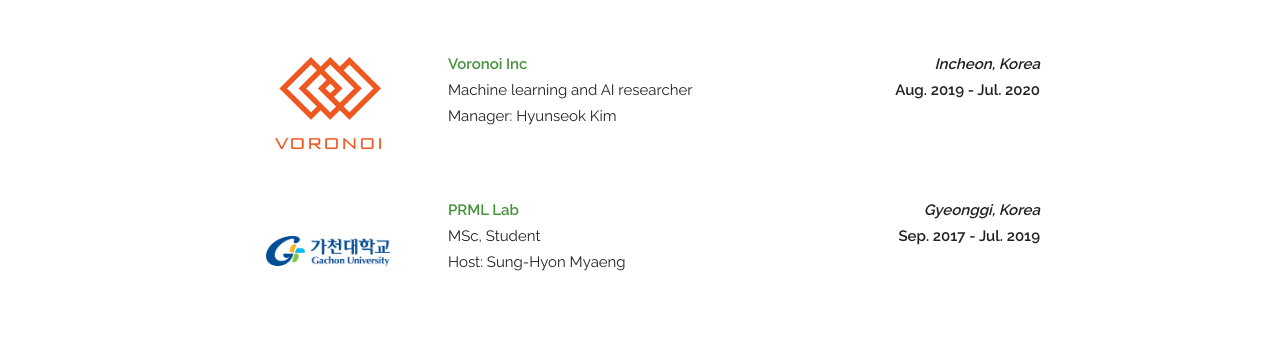
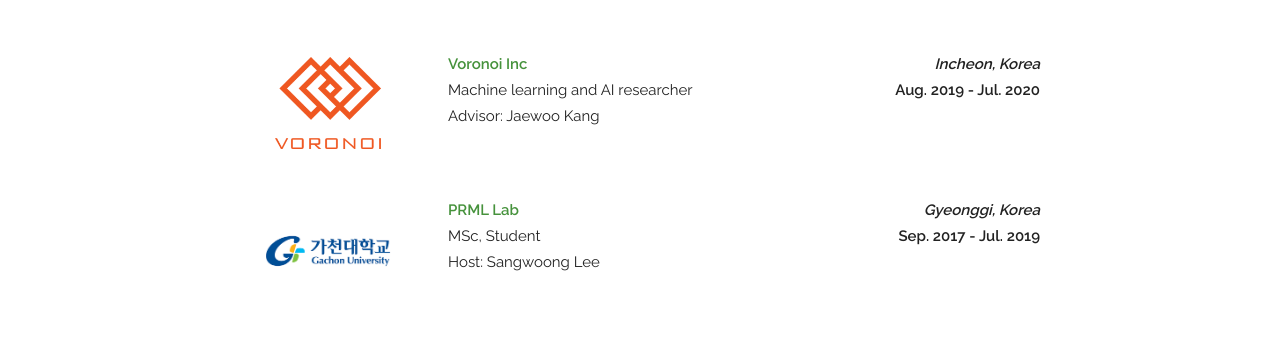
Before and after one commit to quangnguyenbn99/quangnguyenbn99.github.io, a Jekyll site: the page built from index.html, in a window 1280 px wide and 900 px high, scrolled down 1282 px. Shown: the part 153-513 px from the top of the window. Built offline with Jekyll 4.4.1, drawn with Linux system fonts in a browser that asks for light colours; some web fonts are replaced.

Commit message:
Update index.html

```diff
--- a/index.html
+++ b/index.html
@@ -114,7 +114,7 @@ layout: default
               <p class="title"><b><a href="https://voronoi.io/en/">Voronoi Inc</a> <b style="float:right;"><i>Incheon, Korea</i></b></b></p>
 
               <p>Machine learning and AI researcher <b style="float:right;">Aug. 2019 - Jul. 2020</b></p>
-              <p>Manager: Hyunseok Kim</p>
+              <p>Advisor: Jaewoo Kang</p>
               <p></p>
             </div>
           </div>
@@ -131,7 +131,7 @@ layout: default
               <p class="title"><b><a href=" http://pr.gachon.ac.kr/">PRML Lab</a><b style="float:right;"><i>Gyeonggi, Korea</i></b></b></p>
 
               <p>MSc, Student <b style="float:right;">Sep. 2017 - Jul. 2019</b></p>
-              <p>Host: Sung-Hyon Myaeng</p>
+              <p>Host: Sangwoong Lee</p>
               <p></p>
             </div>
           </div>
```
